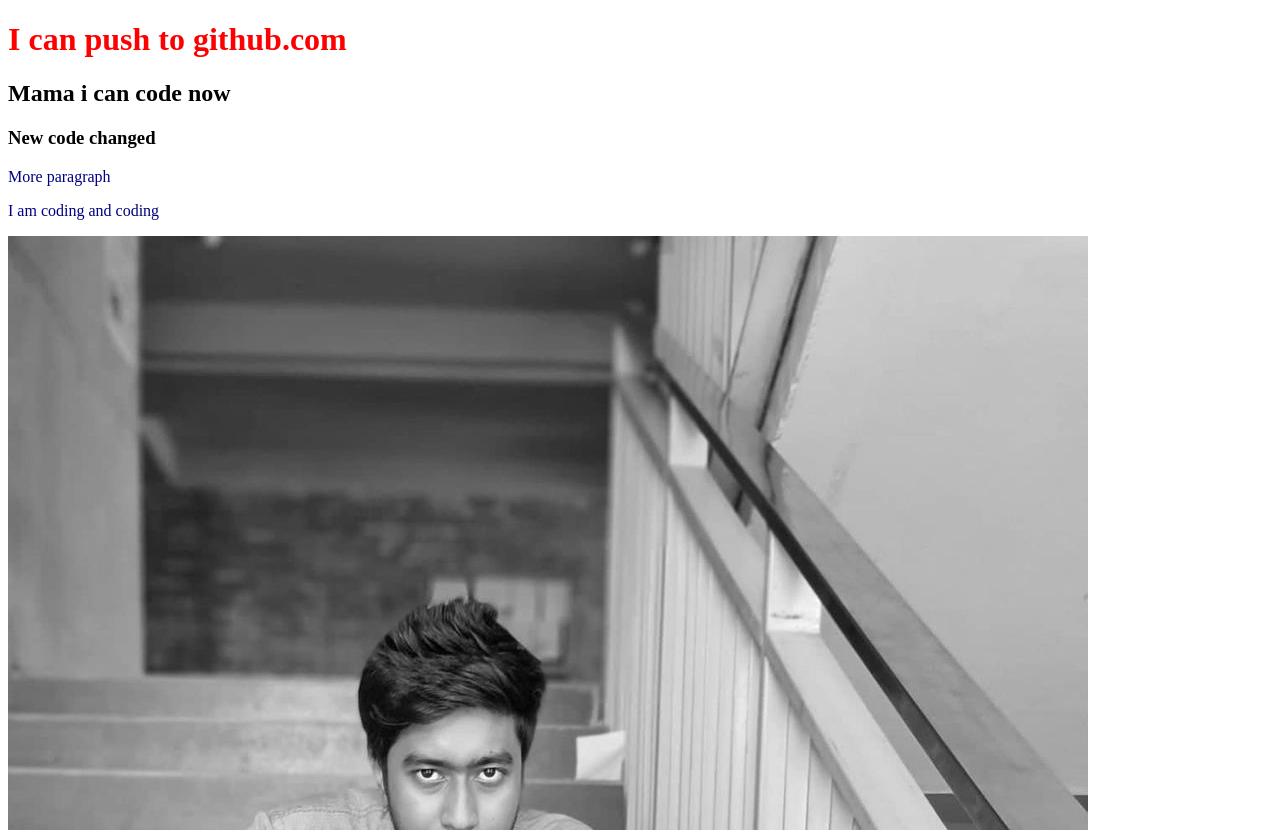
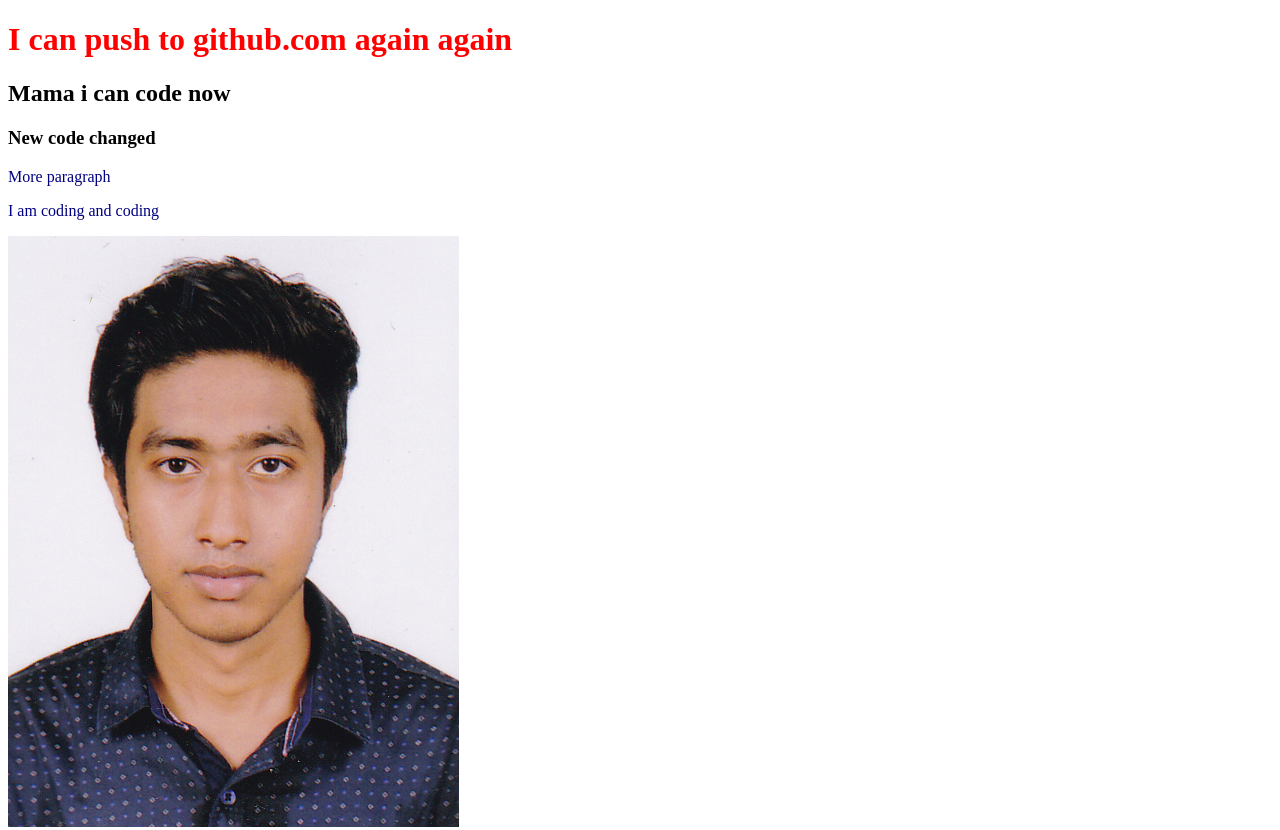
Before and after one commit to RajibulIslamEmon/my-secondd-repo, a plain HTML site: page index.html in a window 1280 px wide. Shown: the top 830 px of the page. Drawn offline with Linux system fonts and the light colour scheme.

Commit message:
again added

```diff
--- a/index.html
+++ b/index.html
@@ -8,11 +8,12 @@
     <link rel="stylesheet" href="style.css">
 </head>
 <body>
-       <h1>I can push to github.com</h1>
+       <h1>I can push to github.com again again</h1>
        <h2>Mama i can code now</h2>
        <h3>New code changed</h3>
        <p>More paragraph</p>
        <p>I am coding and coding</p>
+       <img src="images/14.jpg" alt="">
        <img src="10.jpg" alt="">
        <img src="9.jpg" alt="">
 </body>
```
